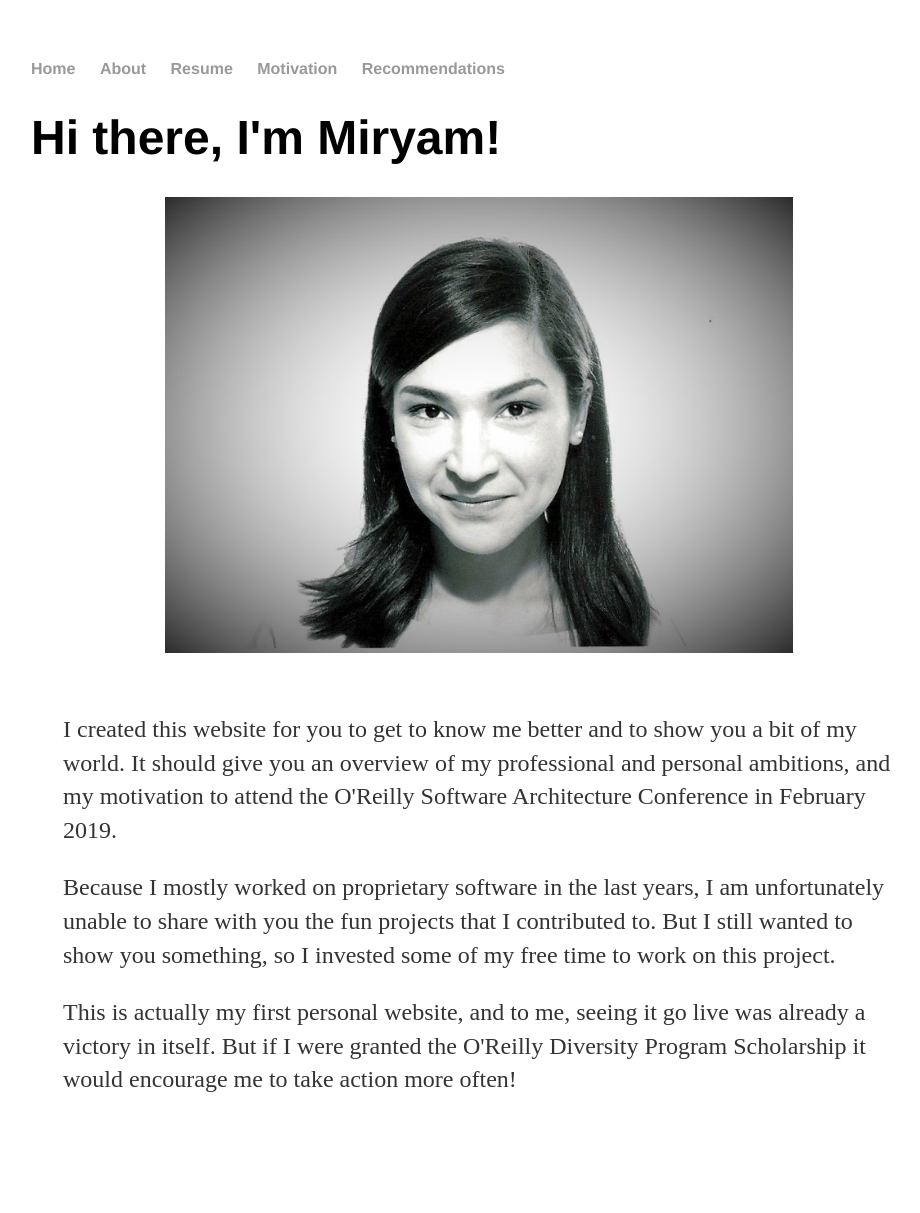
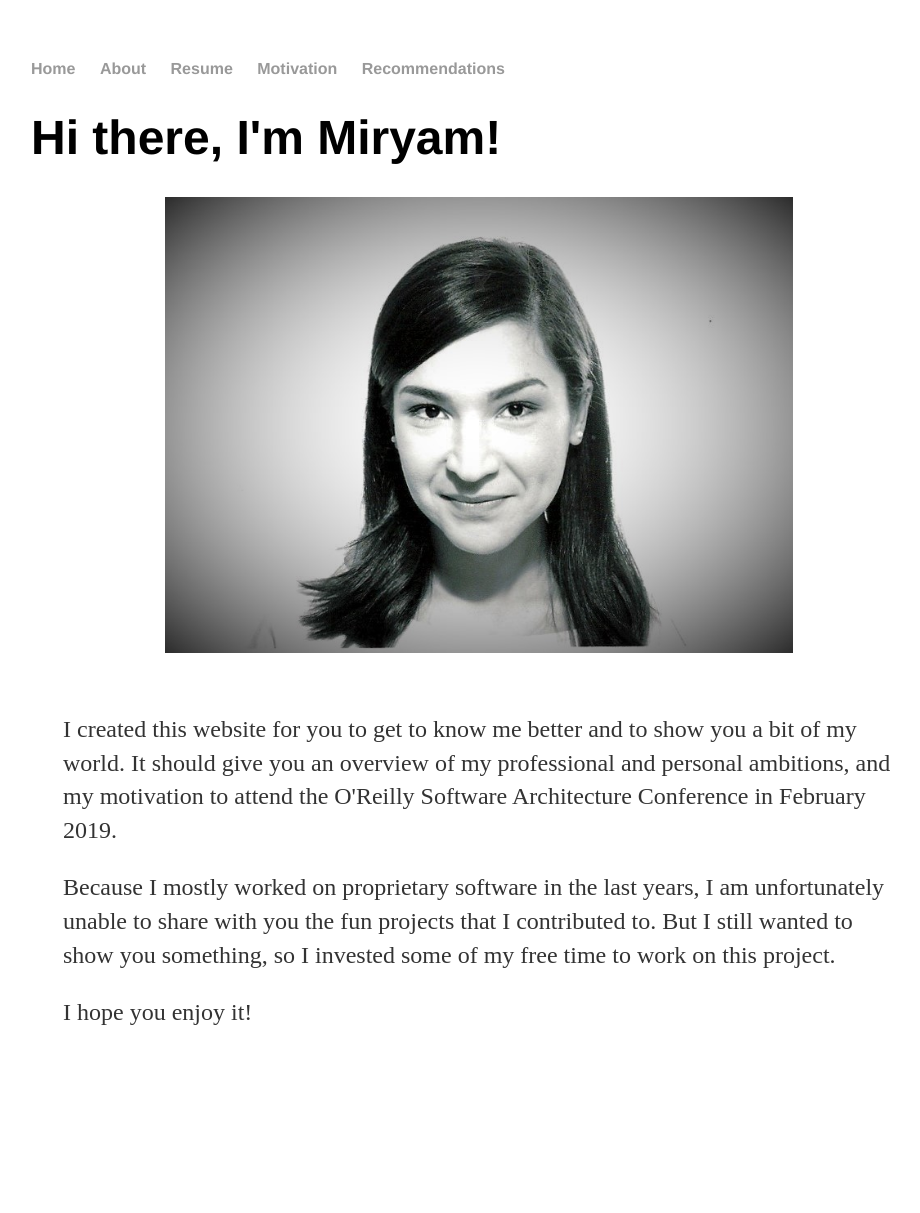
Before and after one commit to miryamch/miryamch.github.io, a Jekyll site: the page built from index.html, in a window 1280 px wide. Shown: the whole page, without its empty margins (161-1081 px from the left). Built offline with Jekyll 4.4.1, drawn with Linux system fonts in a browser that asks for light colours; after the commit the page ends 1146 px from its top, so only the background shows below that.

Commit message:
Dory's corrections

```diff
--- a/index.html
+++ b/index.html
@@ -1,6 +1,6 @@
 ---
 layout: default
-title: Why this website ?
+title: Home
 ---
 
 <div>
@@ -19,13 +19,8 @@ title: Why this website ?
 			that I contributed to. But I still wanted to show you something, so I invested some of my free time to work on this project.
 		</p>
 
-		<p> This is actually my first personal website, and to me, seeing it go live was already a victory in itself. But if
-			<span class="sing"> I
-				<a class="shush">
-					can make it there, I'm gonna make it anywhere!
-				</a>
-			</span>
-			were granted the O'Reilly Diversity Program Scholarship it would encourage me to take action more often!
+		<p>
+			I hope you enjoy it!
 		</p>
 	</article>
 </div>
--- a/view/motivation.html
+++ b/view/motivation.html
@@ -19,7 +19,7 @@ title: Networking
     my head buzzing with ideas.
   </p>
   <p>
-    However, even when mastering the social conventions, the technical concepts and the local language, it is still happens
+    However, even when mastering the social conventions, the technical concepts and the local language, it still happens
     to stand out, because of the way one looks, dresses or talks. I usually don't mind, because the reason I attend is to learn
     and exchange. But I admit that the gatherings that I enjoyed the most were those with a diverse audience.
   </p>
--- a/view/recommendations.html
+++ b/view/recommendations.html
@@ -1,6 +1,6 @@
 ---
 layout: default
-title: Professionals' opinion
+title: A different perspective
 ---
 <h1> A different perspective</h1>
 <p>My colleagues also think I should attend the conference. Here is what they say. </p>
```
Also changed, not shown: other parts of view/motivation.html (+1 -1 lines), view/meetups.html (deleted, +0 -40 lines).
